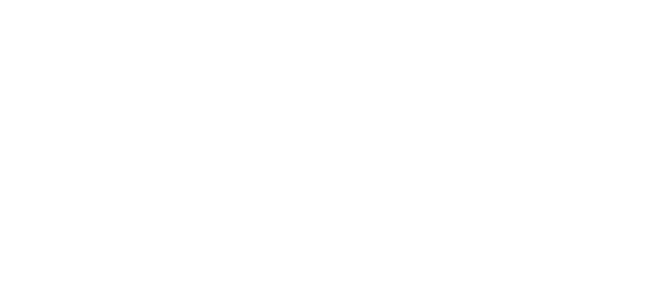
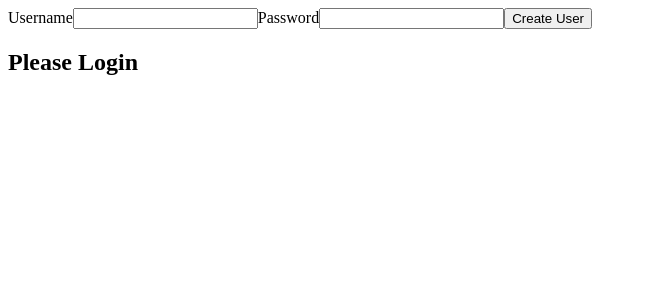
Before and after one commit to staten-island-tech/vue-reactivity-project-Xacbular, a Vue app in the folder vue/: page /login in a window 1280 px wide. Before the commit this address had no page. Shown: the top 300 px of the page, without its empty margins (0-647 px from the left). Built offline with nearby package versions, Linux system fonts and the light colour scheme.

Commit message:
welcome back!

```diff
--- a/vue/src/router/index.js
+++ b/vue/src/router/index.js
@@ -1,5 +1,6 @@
 import { createRouter, createWebHistory } from 'vue-router'
 import CookieClicker from '@/views/CookieClicker.vue'
+import LoginStatus from '@/views/LoginStatus.vue'
 
 const router = createRouter({
   history: createWebHistory(import.meta.env.BASE_URL),
@@ -9,7 +10,14 @@ const router = createRouter({
       name: 'home',
       component: CookieClicker,
     },
+    {
+      path: '/login',
+      name: 'login',
+      component: LoginStatus,
+    },
   ],
 })
 
 export default router
+
+//router link, router push
--- a/vue/src/views/CookieClicker.vue
+++ b/vue/src/views/CookieClicker.vue
@@ -5,6 +5,7 @@
     <h1><button @click="reset">Playlist</button></h1>
     <h1><button @click="reset">About</button></h1>
     <h1><button @click="reset">Login</button></h1>
+    <router-link to="/login" class="btn"> Go to Login </router-link>
     <!-- <img @click="increment" src="/cookie.png" alt="" /> -->
   </div>
   <h2>{{ count }}</h2>
--- /dev/null
+++ b/vue/src/views/LoginStatus.vue
@@ -0,0 +1,27 @@
+<template>
+  <div>
+    <form action="submit" @submit.prevent="login(user)">
+      <label for="username">Username</label>
+      <input type="text" v-model="user.username" />
+      <label for="password">Password</label>
+      <input type="password" v-model="user.password" />
+      <button @click="login" type="submit">Create User</button>
+    </form>
+    <h2 v-if="LoggedIn">{{ user.username }}</h2>
+    <h2 v-else>Please Login</h2>
+  </div>
+</template>
+
+<script setup>
+  //create variable LoggedIn = false, create fuction logic console log usera nd changed LoggedIn to true
+  import { ref, reactive } from 'vue'
+  const user = reactive({ username: '', password: '' })
+  const LoggedIn = ref(false)
+
+  function login() {
+    console.log(user)
+    LoggedIn.value = true
+  }
+</script>
+
+<style scoped></style>
```
